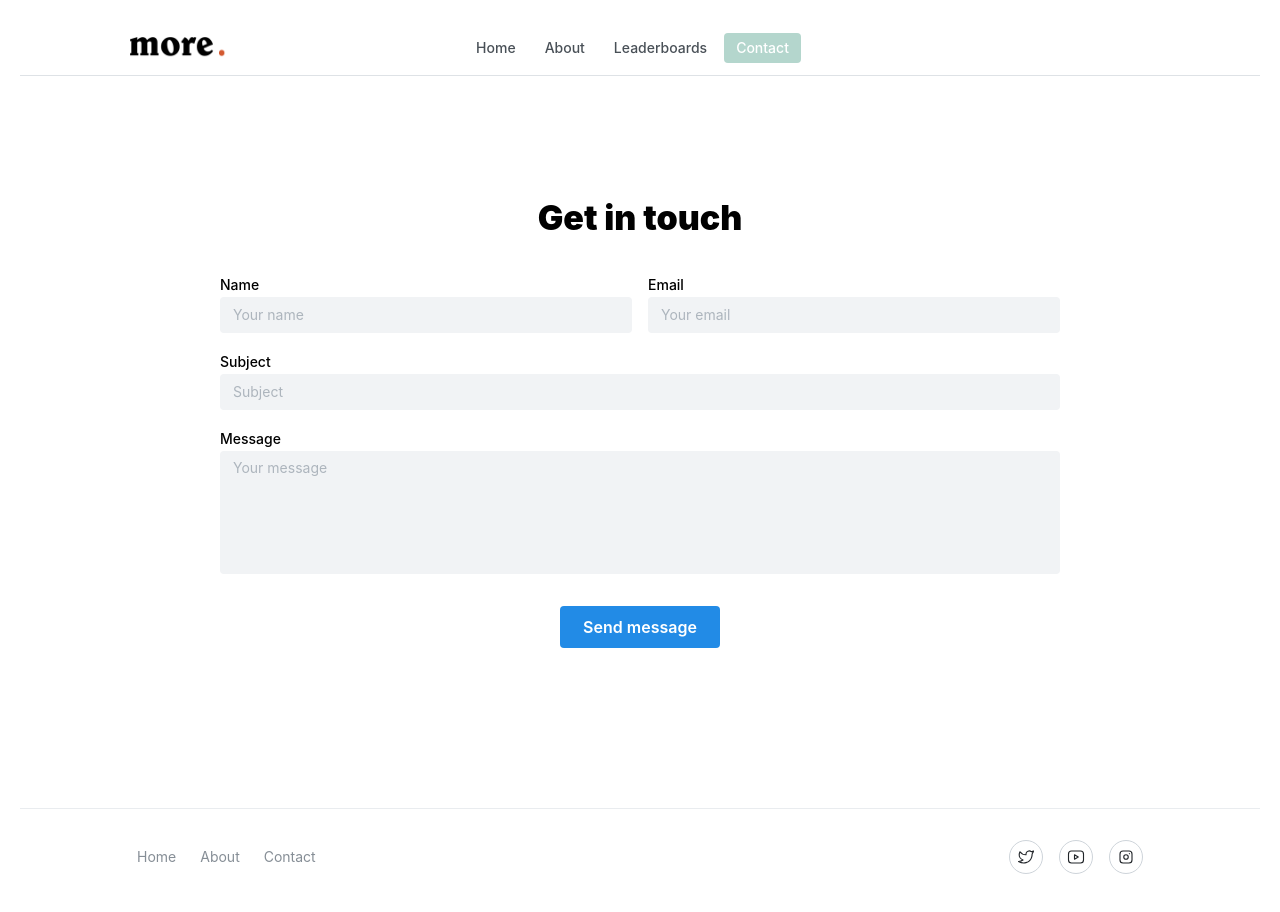
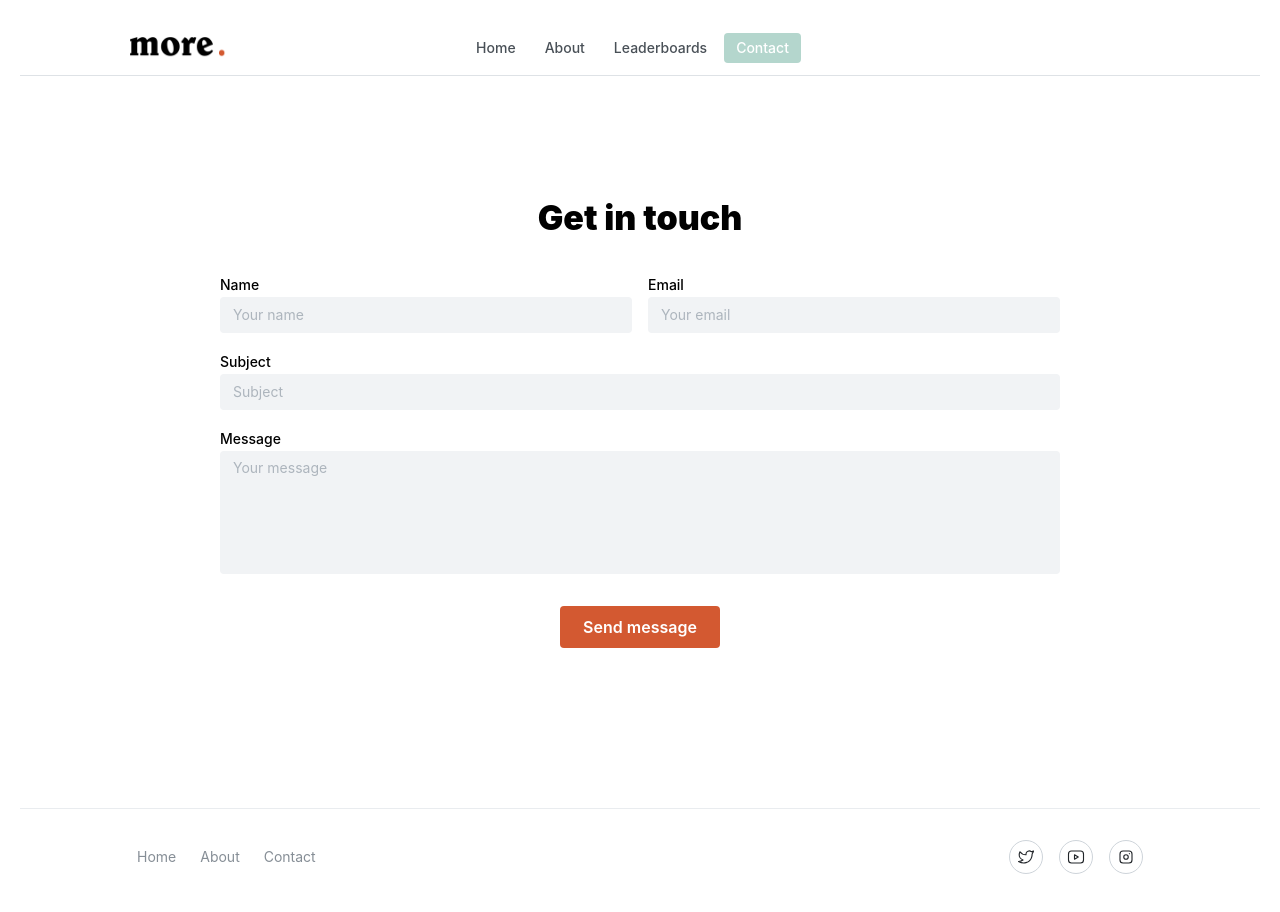
Before and after one commit to THESMOKEYBADGER/more., a Next.js app: page /contact in a window 1280 px wide. Shown: the top 912 px of the page. Built offline with nearby package versions, Linux system fonts and the light colour scheme.

Commit message:
added about info and colour

```diff
--- a/components/footer.js
+++ b/components/footer.js
@@ -3,9 +3,9 @@ import { IconBrandTwitter, IconBrandYoutube, IconBrandInstagram } from '@tabler/
 import classes from '../styles/FooterCentered.module.css';
 
 const links = [
-  { link: '#', label: 'Home' },
-  { link: '#', label: 'About' },
-  { link: '#', label: 'Contact' },
+  { link: '/dashboard', label: 'Home' },
+  { link: '/about', label: 'About' },
+  { link: '/contact', label: 'Contact' },
 
 
 ];
--- a/pages/contact.js
+++ b/pages/contact.js
@@ -76,7 +76,7 @@ function GetInTouchSimple() {
         />
 
         <Group justify="center" mt="xl">
-          <Button type="submit" size="md">
+          <Button className={styles.button}type="submit" size="md">
             Send message
           </Button>
         </Group>
--- a/styles/contact.module.css
+++ b/styles/contact.module.css
@@ -14,7 +14,10 @@
     padding-right: 200px;
   }
 
+.button{
 
+  background-color: #D35931;
+}
 
   @media (max-width: 576px) { /* Adjust the breakpoint as needed */
 
```
